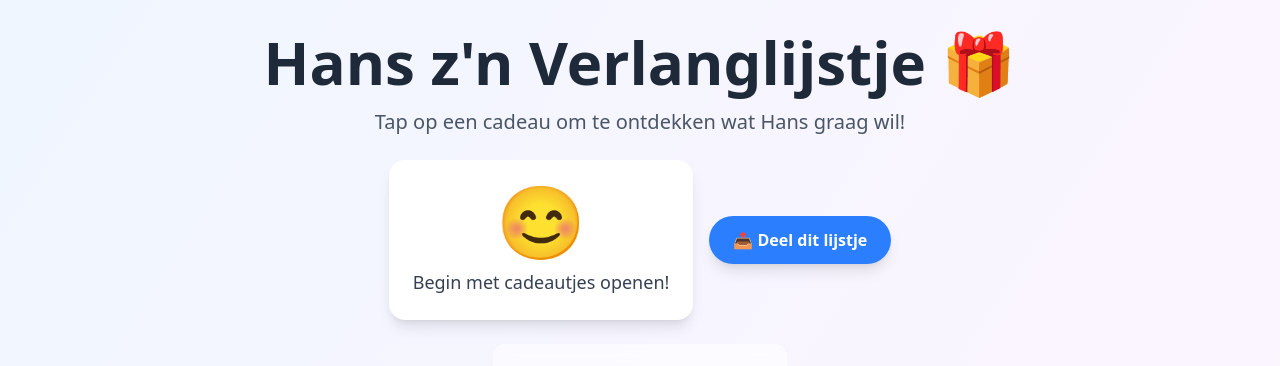
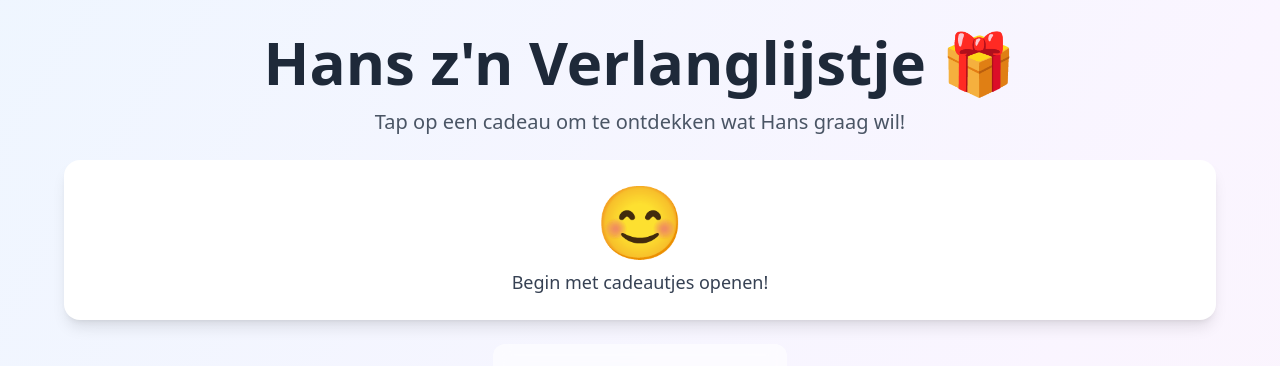
Before and after one commit to hansn74/verlanglijstje, a Next.js app: page / in a window 1280 px wide. Shown: the top 366 px of the page. Built offline with nearby package versions, Linux system fonts and the light colour scheme; no server answers.

Commit message:
Remove share button

```diff
--- a/app/page.tsx
+++ b/app/page.tsx
@@ -80,26 +80,6 @@ export default function Home() {
     setShowNamePrompt(false);
   };
 
-  const handleShare = async () => {
-    const shareData = {
-      title: "Hans z'n Verlanglijstje",
-      text: 'Bekijk mijn verlanglijstje!',
-      url: window.location.href,
-    };
-
-    if (navigator.share) {
-      try {
-        await navigator.share(shareData);
-      } catch (err) {
-        console.log('Share cancelled');
-      }
-    } else {
-      // Fallback: copy to clipboard
-      navigator.clipboard.writeText(window.location.href);
-      alert('Link gekopieerd naar klembord!');
-    }
-  };
-
   const themeClasses = {
     gradient: 'bg-gradient-to-br from-blue-50 via-purple-50 to-pink-50',
     minimal: 'bg-gray-50',
@@ -129,20 +109,11 @@ export default function Home() {
             Tap op een cadeau om te ontdekken wat Hans graag wil!
           </p>
 
-          <div className="flex gap-4 justify-center items-center flex-wrap">
-            <SmileyProgress
-              openedCount={openedGifts.length}
-              totalCount={wishlist.length}
-              soundEnabled={settings.soundEnabled}
-            />
-
-            <button
-              onClick={handleShare}
-              className="px-6 py-3 bg-blue-500 text-white rounded-full hover:bg-blue-600 transition-colors font-semibold shadow-lg hover:shadow-xl"
-            >
-              📤 Deel dit lijstje
-            </button>
-          </div>
+          <SmileyProgress
+            openedCount={openedGifts.length}
+            totalCount={wishlist.length}
+            soundEnabled={settings.soundEnabled}
+          />
 
           {/* Stats Dashboard */}
           <div className={`mt-6 p-4 rounded-xl ${settings.theme === 'dark' ? 'bg-white/10' : 'bg-white/60'} backdrop-blur-sm inline-block`}>
```
